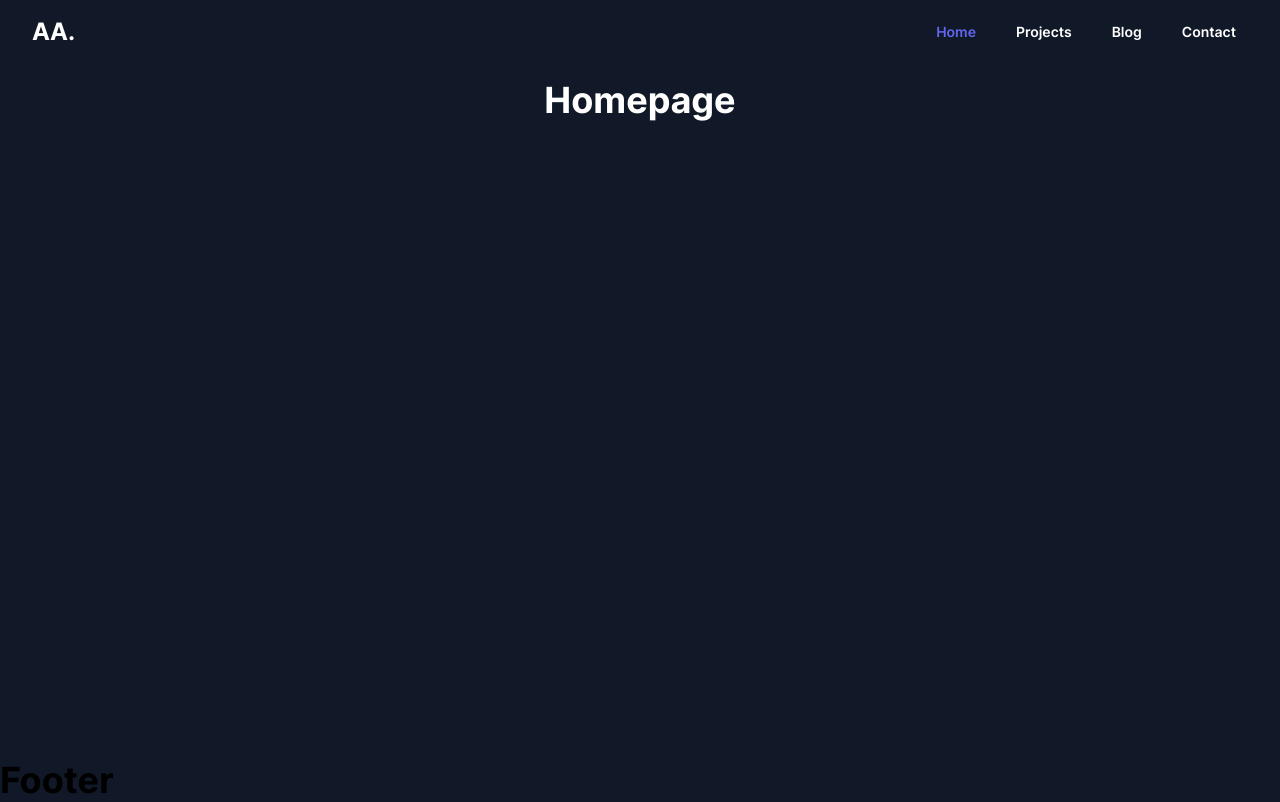
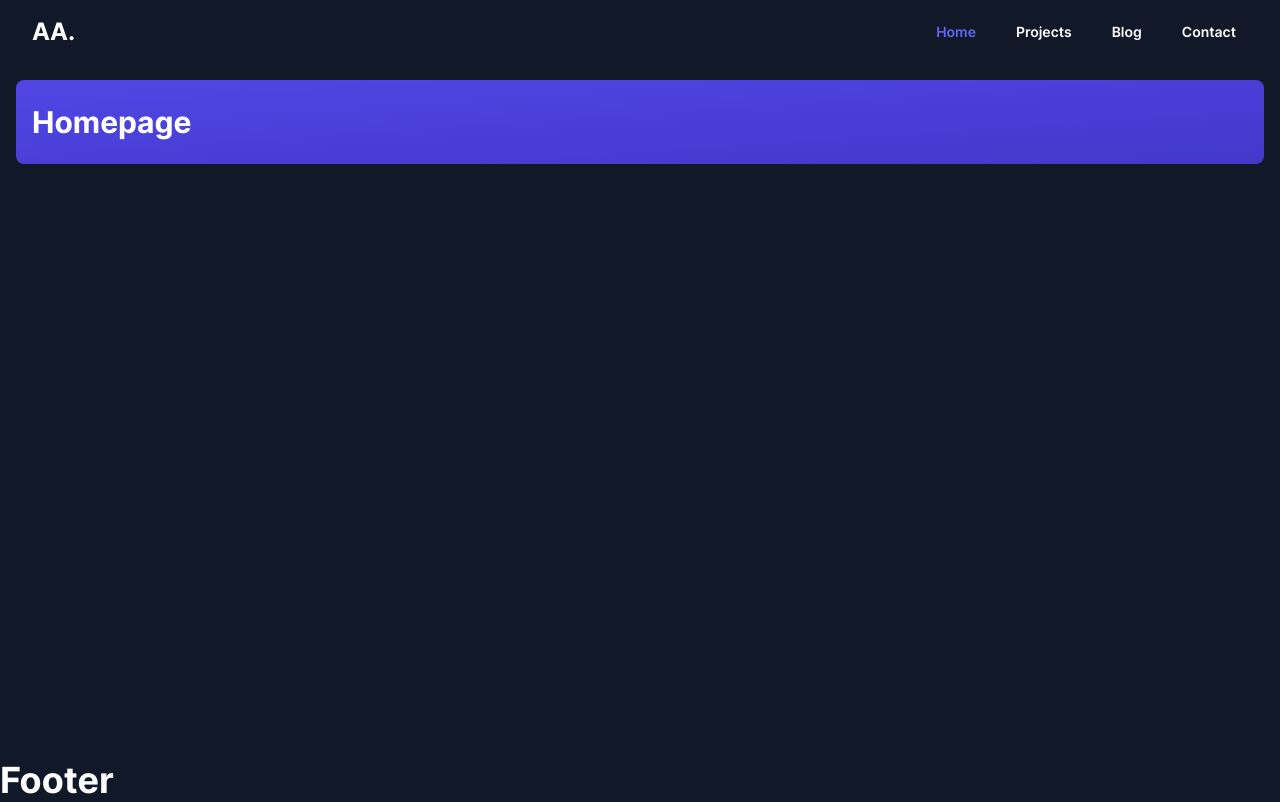
Before and after one commit to atyaio/atya.io, a Next.js app: page / in a window 1280 px wide. Built offline with nearby package versions, Linux system fonts and the light colour scheme.

Commit message:
feat: max width, start of heading section in index

```diff
--- a/src/components/layout/Layout.tsx
+++ b/src/components/layout/Layout.tsx
@@ -4,7 +4,7 @@ import Nav from '@/components/layout/Nav';
 
 export default function Layout({ children }: { children: React.ReactNode }) {
   return (
-    <div className='flex min-h-screen flex-col'>
+    <div className='mx-auto flex min-h-screen max-w-7xl flex-col'>
       <Nav />
       <main className='flex-1 p-4'>{children}</main>
       <footer>
--- a/src/components/layout/Nav.tsx
+++ b/src/components/layout/Nav.tsx
@@ -53,7 +53,7 @@ const Nav = () => {
       >
         <Link href='/'>
           <a>
-            <h3 className='text-2xl text-white'>AA.</h3>
+            <h3 className='text-2xl'>AA.</h3>
           </a>
         </Link>
         <button
@@ -65,9 +65,9 @@ const Nav = () => {
       </div>
       <ul
         className={clsxm(
-          'flex w-full translate-y-6 flex-col items-center gap-4 py-2 text-sm text-white opacity-0 transition-all duration-300 sm:mt-0 sm:w-auto sm:translate-y-0 sm:flex-row sm:rounded-lg sm:bg-transparent sm:opacity-100 sm:backdrop-blur-0',
+          'flex w-full translate-y-6 flex-col items-center gap-4 py-2 text-sm opacity-0 transition-all duration-300 sm:mt-0 sm:w-auto sm:translate-y-0 sm:flex-row sm:rounded-lg sm:bg-transparent sm:opacity-100 sm:backdrop-blur-0',
           isMobile &&
-            'pointer-events-none absolute top-full right-0 z-10 bg-gray-900 bg-opacity-90 px-4 backdrop-blur-md backdrop-saturate-150',
+            'pointer-events-none absolute top-full right-0 z-10 bg-gray-900 bg-opacity-70 px-4 backdrop-blur-md backdrop-saturate-150',
           showMobileDropdown && 'pointer-events-auto translate-y-0 opacity-100'
         )}
       >
--- a/src/pages/blog.tsx
+++ b/src/pages/blog.tsx
@@ -9,7 +9,7 @@ export default function BlogPage() {
       <Seo templateTitle='Blog' />
 
       <div className='flex h-full flex-wrap items-center justify-center gap-4'>
-        <h1 className='text-white'>Blog</h1>
+        <h1>Blog</h1>
       </div>
     </Layout>
   );
--- a/src/pages/contact.tsx
+++ b/src/pages/contact.tsx
@@ -8,7 +8,7 @@ export default function ContactPage() {
     <Layout>
       <Seo templateTitle='Contact' />
       <div className='flex h-full flex-wrap items-center justify-center gap-4'>
-        <h1 className='text-white'>Contact</h1>
+        <h1>Contact</h1>
       </div>
     </Layout>
   );
--- a/src/pages/index.tsx
+++ b/src/pages/index.tsx
@@ -8,7 +8,9 @@ export default function HomePage() {
     <Layout>
       <Seo templateTitle='Homepage' />
       <div className='flex h-full flex-wrap items-center justify-center gap-4'>
-        <h1 className='text-white'>Homepage</h1>
+        <section className='w-full rounded-lg bg-gradient-to-tl from-primary-700 to-primary-600 py-6 px-4 shadow-sm'>
+          <h2>Homepage</h2>
+        </section>
         {/* <Button>Primary Button</Button>
         <Button variant='ghost'>Ghost Button</Button>
         <Button variant='light'>Light Button</Button>
--- a/src/pages/projects.tsx
+++ b/src/pages/projects.tsx
@@ -9,7 +9,7 @@ export default function ProjectsPage() {
       <Seo templateTitle='Projects' />
 
       <div className='flex h-full flex-wrap items-center justify-center gap-4'>
-        <h1 className='text-white'>Projects</h1>
+        <h1>Projects</h1>
       </div>
     </Layout>
   );
--- a/src/styles/globals.css
+++ b/src/styles/globals.css
@@ -120,5 +120,5 @@
 } */
 
 body {
-  @apply bg-gray-900;
+  @apply bg-gray-900 text-white;
 }
```
